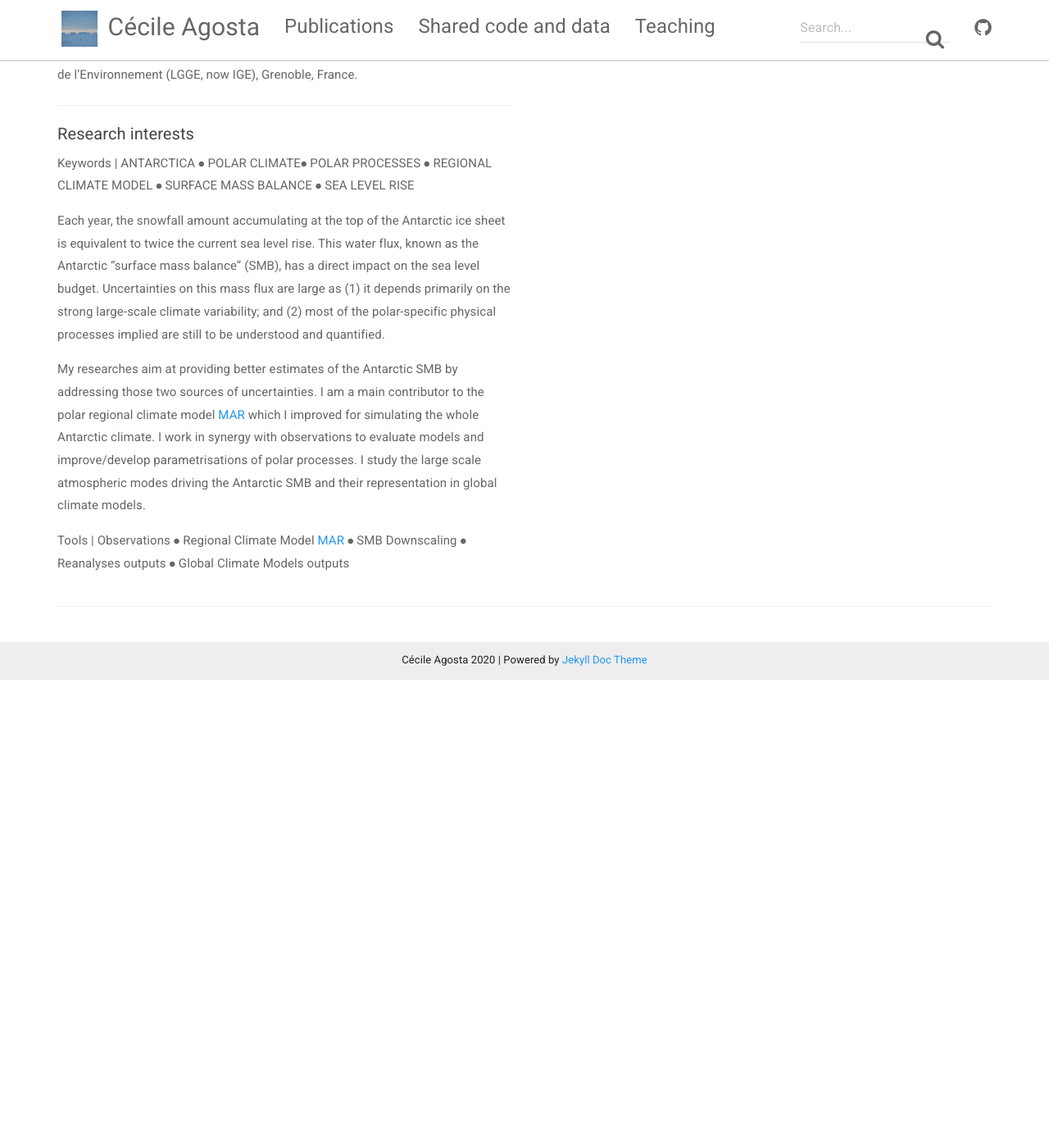
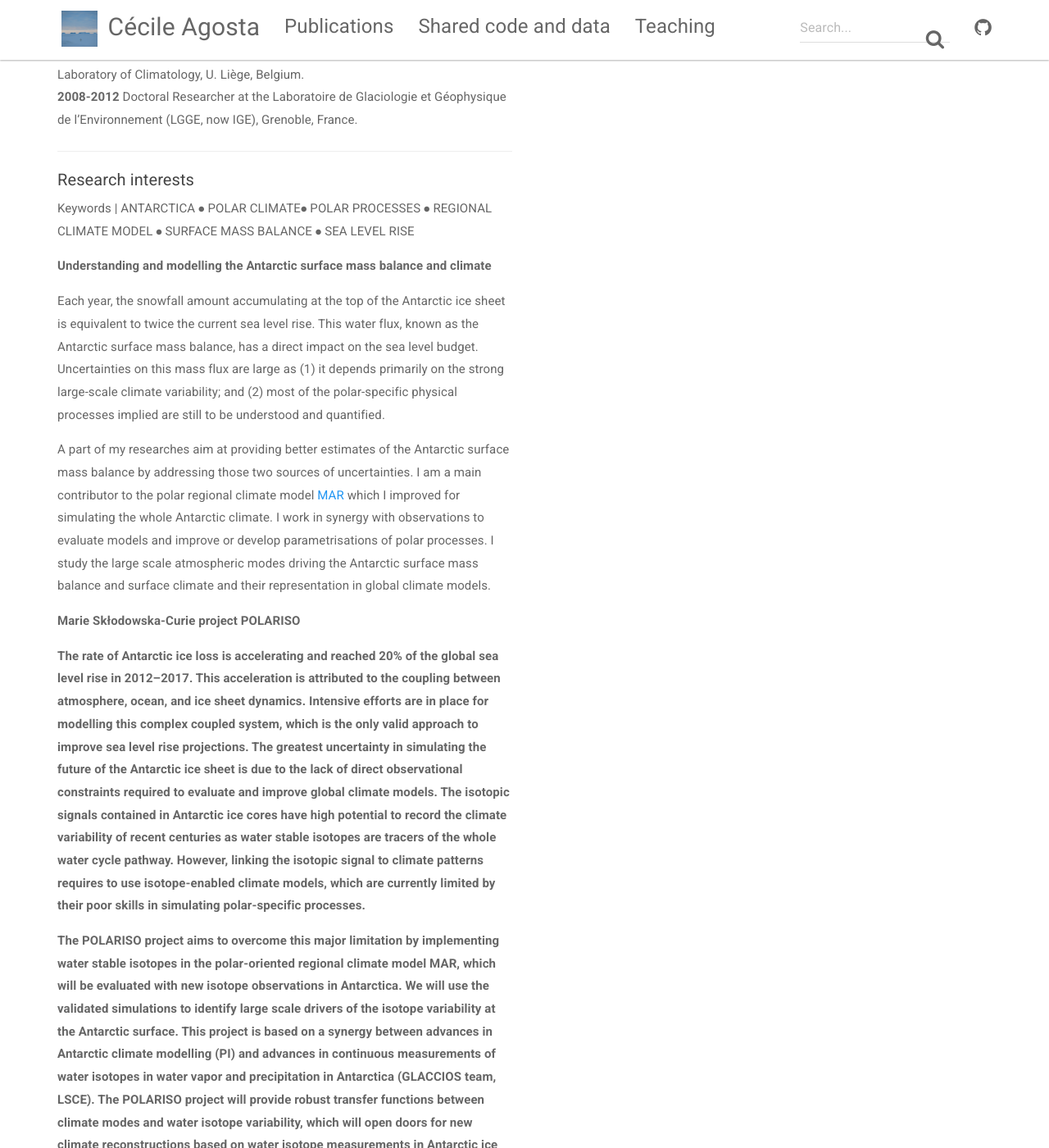
Before and after one commit to cecileagosta/cecileagosta.github.io, a Jekyll site: the page built from index.html, in a window 1280 px wide and 1400 px high, scrolled down 695 px. Shown: the whole window at 82% size. Built offline with Jekyll 4.4.1, drawn with Linux system fonts in a browser that asks for light colours; nearby versions of some CDN libraries; before the commit the page ends 1525 px from its top, so only the background shows below that; some of the changed text lies outside the part shown.

Commit message:
Update index.html
Update research interests, add POLARISO

```diff
--- a/index.html
+++ b/index.html
@@ -32,15 +32,20 @@ layout: default
     <div class="row">
         <div class="col-md-6">
             <h5>Positions</h5>
-            <strong>Currently</strong>  Research Fellow at LSCE, Paris-Saclay, France.<br>
-            <strong>2014-2018</strong> Research Fellow of the Belgian Fund for Scientific Research (FNRS). Laboratory of Climatology, U. Liège, Belgium.<br>
+            <strong>Since Nov. 2019</strong>  Marie Skłodowska-Curie Research Fellow at LSCE, Paris-Saclay, France.<br>
+			<strong>2018-2019</strong> Research Fellow at LSCE, Paris-Saclay, France.<br>
+            <strong>2014-2017</strong> Research Fellow of the Belgian Fund for Scientific Research (FNRS). Laboratory of Climatology, U. Liège, Belgium.<br>
             <strong>2012-2014</strong> Postdoctoral Researcher, EU FP7-COFUND mobility program. Laboratory of Climatology, U. Liège, Belgium.<br>
             <strong>2008-2012</strong> Doctoral Researcher at the Laboratoire de Glaciologie et Géophysique de l’Environnement (LGGE, now IGE), Grenoble, France.<br>
             <hr>
             <h5>Research interests</h5>
             <p>Keywords | ANTARCTICA ⦁ POLAR CLIMATE⦁ POLAR PROCESSES ⦁ REGIONAL CLIMATE MODEL ⦁ SURFACE MASS BALANCE ⦁ SEA LEVEL RISE </p>
-            <p>Each year, the snowfall amount accumulating at the top of the Antarctic ice sheet is equivalent to twice the current sea level rise. This water flux, known as the Antarctic “surface mass balance” (SMB), has a direct impact on the sea level budget. Uncertainties on this mass flux are large as (1) it depends primarily on the strong large-scale climate variability; and (2) most of the polar-specific physical processes implied are still to be understood and quantified.</p>
-            <p>My researches aim at providing better estimates of the Antarctic SMB by addressing those two sources of uncertainties. I am a main contributor to the polar regional climate model <a href="http://www.mar.cnrs.fr/">MAR</a> which I improved for simulating the whole Antarctic climate. I work in synergy with observations to evaluate models and improve/develop parametrisations of polar processes. I study the large scale atmospheric modes driving the Antarctic SMB and their representation in global climate models.</p>
+			<p> <strong>Understanding and modelling the Antarctic surface mass balance and climate</strong></p>
+            <p>Each year, the snowfall amount accumulating at the top of the Antarctic ice sheet is equivalent to twice the current sea level rise. This water flux, known as the Antarctic surface mass balance, has a direct impact on the sea level budget. Uncertainties on this mass flux are large as (1) it depends primarily on the strong large-scale climate variability; and (2) most of the polar-specific physical processes implied are still to be understood and quantified.</p>
+            <p>A part of my researches aim at providing better estimates of the Antarctic surface mass balance by addressing those two sources of uncertainties. I am a main contributor to the polar regional climate model <a href="http://www.mar.cnrs.fr/">MAR</a> which I improved for simulating the whole Antarctic climate. I work in synergy with observations to evaluate models and improve or develop parametrisations of polar processes. I study the large scale atmospheric modes driving the Antarctic surface mass balance and surface climate and their representation in global climate models.</p>
+			<p><strong> Marie Skłodowska-Curie project POLARISO <strong></p>
+			<p> The rate of Antarctic ice loss is accelerating and reached 20% of the global sea level rise in 2012–2017. This acceleration is attributed to the coupling between atmosphere, ocean, and ice sheet dynamics. Intensive efforts are in place for modelling this complex coupled system, which is the only valid approach to improve sea level rise projections. The greatest uncertainty in simulating the future of the Antarctic ice sheet is due to the lack of direct observational constraints required to evaluate and improve global climate models. The isotopic signals contained in Antarctic ice cores have high potential to record the climate variability of recent centuries as water stable isotopes are tracers of the whole water cycle pathway. However, linking the isotopic signal to climate patterns requires to use isotope-enabled climate models, which are currently limited by their poor skills in simulating polar-specific processes.</p>
+			<p>The POLARISO project aims to overcome this major limitation by implementing water stable isotopes in the polar-oriented regional climate model MAR, which will be evaluated with new isotope observations in Antarctica. We will use the validated simulations to identify large scale drivers of the isotope variability at the Antarctic surface. This project is based on a synergy between advances in Antarctic climate modelling (PI) and advances in continuous measurements of water isotopes in water vapor and precipitation in Antarctica (GLACCIOS team, LSCE). The POLARISO project will provide robust transfer functions between climate modes and water isotope variability, which will open doors for new climate reconstructions based on water isotope measurements in Antarctic ice cores.</p>
             <p>Tools | Observations ⦁ Regional Climate Model <a href="http://www.mar.cnrs.fr/">MAR</a> ⦁ SMB Downscaling ⦁ Reanalyses outputs ⦁ Global Climate Models outputs</p>
         </div>
     </div>
```
